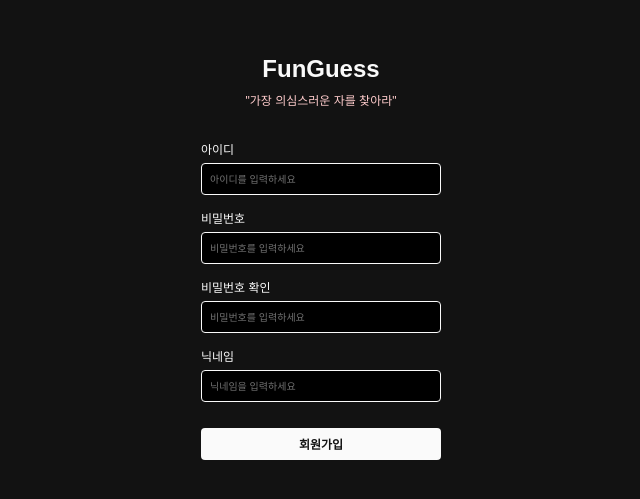
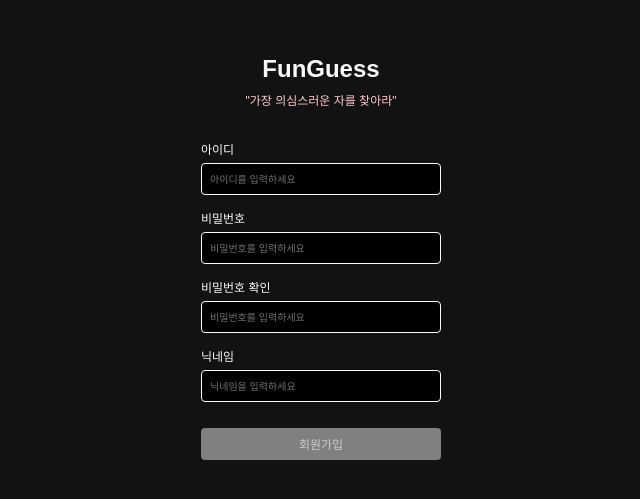
Before and after one commit to madcamp-snowfungus/funguess, a Next.js app: page /signup in a window 1280 px wide. Shown: the part 137-636 px from the top of the page, without its empty margins (319-959 px from the left). Built offline with nearby package versions, Linux system fonts and the light colour scheme; a web font is replaced by a local one.

Commit message:
feat: 회원가입 버튼 활성화 조건 및 비밀번호 일치 검증 추가

```diff
--- a/src/app/signup/page.tsx
+++ b/src/app/signup/page.tsx
@@ -1,12 +1,28 @@
 // src/app/signup/page.tsx
 'use client'
 
-import React from 'react';
+import React, { useState } from 'react';
 import styled from 'styled-components';
 import { useRouter } from 'next/navigation';
 
 const SignupPage = () => {
   const router = useRouter();
+
+  const [id, setId] = useState('');
+  const [password, setPassword] = useState('');
+  const [confirmPassword, setConfirmPassword] = useState('');
+  const [nickname, setNickname] = useState('');
+
+  const isFormFilled = id && password && confirmPassword && nickname;
+
+  const handleSignup = () => {
+    if (password !== confirmPassword) {
+      alert('비밀번호가 일치하지 않습니다.');
+      return;
+    }
+
+    router.push('/login');
+  };
 
   return (
     <Wrapper>
@@ -14,18 +30,38 @@ const SignupPage = () => {
       <SubTitle>"가장 의심스러운 자를 찾아라"</SubTitle>
 
       <Label>아이디</Label>
-      <Input type="text" placeholder="아이디를 입력하세요" />
+      <Input
+        type="text"
+        placeholder="아이디를 입력하세요"
+        value={id}
+        onChange={(e) => setId(e.target.value)}
+      />
 
       <Label>비밀번호</Label>
-      <Input type="password" placeholder="비밀번호를 입력하세요" />
+      <Input
+        type="password"
+        placeholder="비밀번호를 입력하세요"
+        value={password}
+        onChange={(e) => setPassword(e.target.value)}
+      />
 
       <Label>비밀번호 확인</Label>
-      <Input type="password" placeholder="비밀번호를 입력하세요" />
+      <Input
+        type="password"
+        placeholder="비밀번호를 입력하세요"
+        value={confirmPassword}
+        onChange={(e) => setConfirmPassword(e.target.value)}
+      />
 
       <Label>닉네임</Label>
-      <Input type="text" placeholder="닉네임을 입력하세요" />
+      <Input
+        type="text"
+        placeholder="닉네임을 입력하세요"
+        value={nickname}
+        onChange={(e) => setNickname(e.target.value)}
+      />
 
-      <SignupButton onClick={() => router.push('/login')}>
+      <SignupButton onClick={handleSignup} disabled={!isFormFilled}>
         회원가입
       </SignupButton>
     </Wrapper>
@@ -85,24 +121,24 @@ const Input = styled.input`
   }
 `;
 
-const SignupButton = styled.button`
+const SignupButton = styled.button<{ disabled?: boolean }>`
   width: 240px;
   height: 32px;
   display: flex;
   justify-content: center;
   align-items: center;
-  background-color: #FAFAFA;
-  color: #121212;
+  background-color: ${({ disabled }) => (disabled ? '#808080' : '#FAFAFA')};
+  color: ${({ disabled }) => (disabled ? '#CCCCCC' : '#121212')};
   font-size: 12px;
-  font-weight: 600;
+  font-weight: ${({ disabled }) => (disabled ? '500' : '600')};
   border: none;
   border-radius: 4px;
   padding: 8px;
   margin: 12px 0px;
-  cursor: pointer;
+  cursor: ${({ disabled }) => (disabled ? 'default' : 'pointer')};
   transition: filter 0.2s ease-in-out;
 
   &:hover {
-    filter: brightness(0.8);
+    filter: ${({ disabled }) => (disabled ? 'none' : 'brightness(0.8)')};
   }
 `;
```
